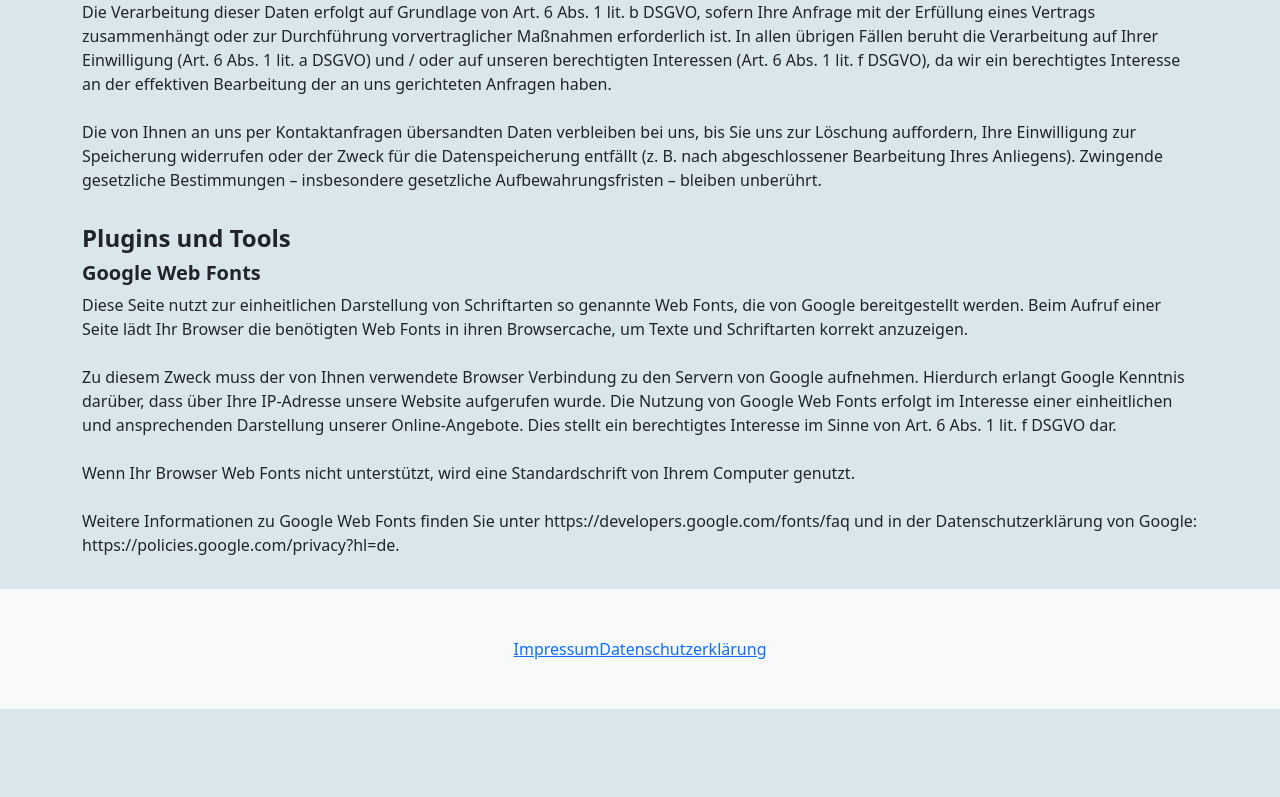
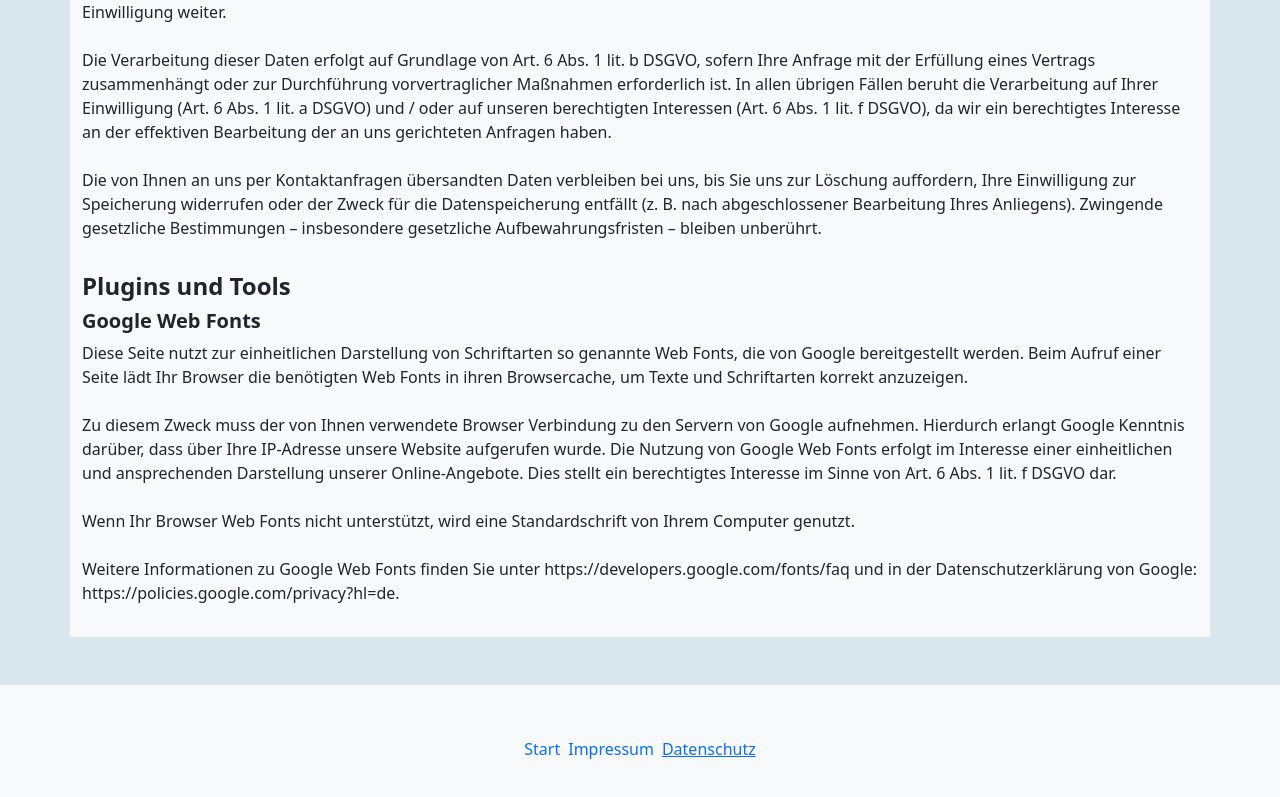
Before and after one commit to PRCV1/personal_website, a Vue app: page /datenschutz in a window 1280 px wide. Shown: the part 3587-4384 px from the top of the page. Before the commit the page ends 4296 px from the top, so only its background shows below. Built offline with nearby package versions, Linux system fonts and the light colour scheme.

Commit message:
Added proper routes in the footer including underline for the current route

```diff
--- a/src/components/Footer.vue
+++ b/src/components/Footer.vue
@@ -1,15 +1,38 @@
 <template>
     <footer class="py-5" :class="[isDarkmode ? 'bg-dark' : 'bg-light']">
         <div class="container d-flex justify-content-center">
-            <router-link to="/impressum">Impressum</router-link>
-            <router-link to="/datenschutz">Datenschutzerklärung</router-link>
+            <router-link v-for="(item, index) in routes" :key="index" :to="item.to" class="p-1" :class="[isCurrentRoute(item.to) ? '' : 'text-decoration-none']">
+                {{ item.text }}
+            </router-link>
         </div>
     </footer>
 </template>
 
 <script setup lang="ts">
-import { RouterLink } from 'vue-router';
+import { ref, watch } from 'vue';
+import { RouterLink, useRouter } from 'vue-router';
 import { useDarkmode } from "../helper/useDarkmode"
 
 const { isDarkmode, setIsDarkmode } = useDarkmode()
+const { currentRoute } = useRouter()
+
+const routes = [
+    {
+        to: "/",
+        text: "Start"
+    },
+    {
+        to: "/impressum",
+        text: "Impressum"
+    },
+    {
+        to: "/datenschutz",
+        text: "Datenschutz"
+    }
+]
+
+function isCurrentRoute(url:String): boolean {
+    return currentRoute.value.path === url
+}
+
 </script>
--- a/src/pages/Datenschutz.vue
+++ b/src/pages/Datenschutz.vue
@@ -1,6 +1,6 @@
 <template>
-    <div class="container">
-        <div class="row">
+    <div class="container py-5">
+        <div class="row" :class="[isDarkmode ? 'bg-dark' : 'bg-light']">
         <div class="col-12 mb-3">
             <SimpleTextblock title="Datenschutz auf einen Blick">
                 <SimpleTextblock
--- a/src/pages/Impressum.vue
+++ b/src/pages/Impressum.vue
@@ -1,6 +1,6 @@
 <template>
-    <div class="container">
-        <div class="row">
+    <div class="container py-5">
+        <div class="row" :class="[isDarkmode ? 'bg-dark' : 'bg-light']">
             <div class="col-12 mb-3">
                 <SimpleTextblock title="Kontakt">
                     Lukas Müller
```
